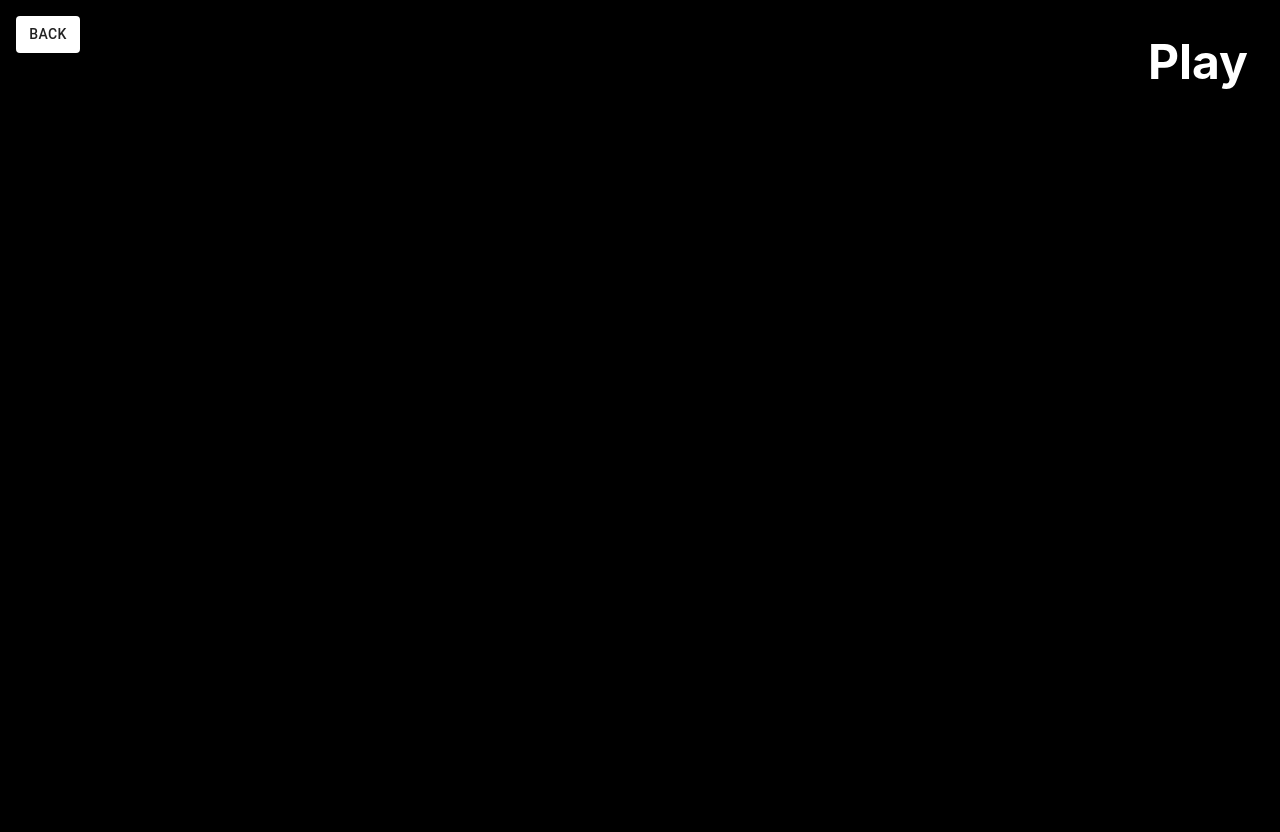
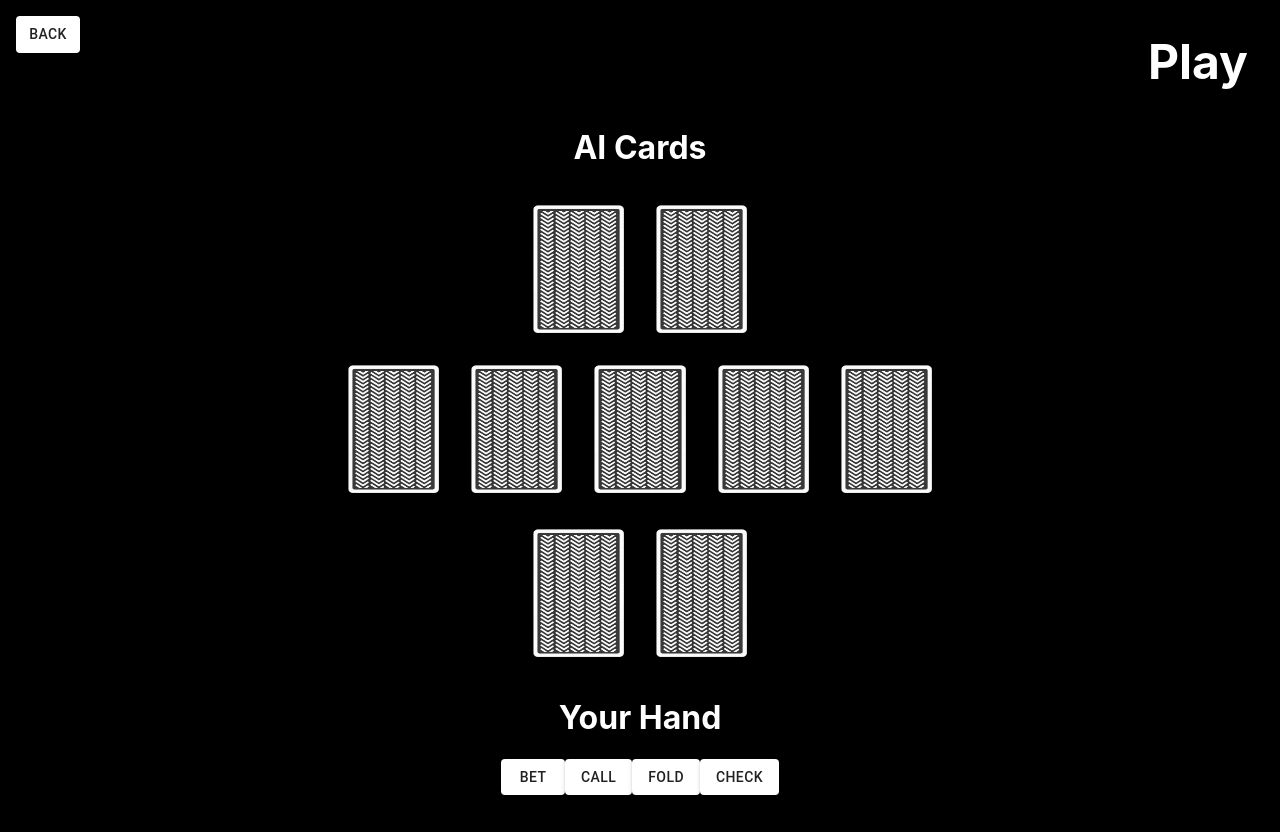
Before and after one commit to johnnyyliang/PokerAI, a React (Create React App) app in the folder client/: page /play in a window 1280 px wide. Built offline with nearby package versions, Linux system fonts and the light colour scheme.

Commit message:
basic outline for playpage complete

```diff
--- a/client/src/pages/PlayPage.css
+++ b/client/src/pages/PlayPage.css
@@ -2,9 +2,13 @@
     background-color: #000;
     display : flex;
     flex-direction: column;
-    align-items: flex-start;
+    align-items: center;
     padding: 1rem;
     min-height: 100vh;
+}
+
+.text {
+    color: #fff;
 }
 
 .header-row {
@@ -24,3 +28,24 @@
     color: #fff;
     margin: 1rem;
 }
+
+.ai-cards {
+    display: flex;
+    justify-content: center;
+    align-items: center;
+}
+
+.turned-over {
+    height: 8rem;
+    width: 5.7rem;
+    margin: 1rem;
+}
+
+.option-container {
+    display: flex;
+    align-items: center;
+}
+
+.option {
+    margin: 1rem;
+}
--- a/client/src/pages/PlayPage.js
+++ b/client/src/pages/PlayPage.js
@@ -3,6 +3,8 @@
 import { Link } from 'react-router-dom';
 import './PlayPage.css';
 import { createTheme, ThemeProvider} from '@mui/material/styles';
+import Card from '../components/Card'
+import cardTurnedOver from '../assets/card-turned-over.png'
 
 const blackwhiteTheme = createTheme({
     palette: {
@@ -21,6 +23,31 @@
                 </ThemeProvider>
             <h1 className='title'>Play</h1>
             </div>
+            <h1 className = 'text'> AI Cards </h1>
+            <div className = "ai-cards">
+                <img src = { cardTurnedOver } alt = "Card Turned Over" className = "turned-over"></img>
+                <img src = { cardTurnedOver } alt = "Card Turned Over" className = "turned-over"></img>
+            </div>
+            <div className = "community-cards">
+                <img src = { cardTurnedOver } alt = "Card Turned Over" className = "turned-over"></img>
+                <img src = { cardTurnedOver } alt = "Card Turned Over" className = "turned-over"></img>
+                <img src = { cardTurnedOver } alt = "Card Turned Over" className = "turned-over"></img>
+                <img src = { cardTurnedOver } alt = "Card Turned Over" className = "turned-over"></img>
+                <img src = { cardTurnedOver } alt = "Card Turned Over" className = "turned-over"></img>
+            </div>
+            <div className = "self-cards">
+                <img src = { cardTurnedOver } alt = "Card Turned Over" className = "turned-over"></img>
+                <img src = { cardTurnedOver } alt = "Card Turned Over" className = "turned-over"></img>
+            </div>
+            <h1 className = "text"> Your Hand </h1>
+            <div className = "option-container">
+                <ThemeProvider theme = {blackwhiteTheme} className = "options">
+                    <Button variant = "contained" className = "option"> Bet </Button>
+                    <Button variant = "contained" className = "option"> Call </Button>
+                    <Button variant = "contained" className = "option"> Fold </Button>
+                    <Button variant = "contained" className = "option"> Check </Button>
+                </ThemeProvider>
+            </div>
         </div>
     );
 }
```
